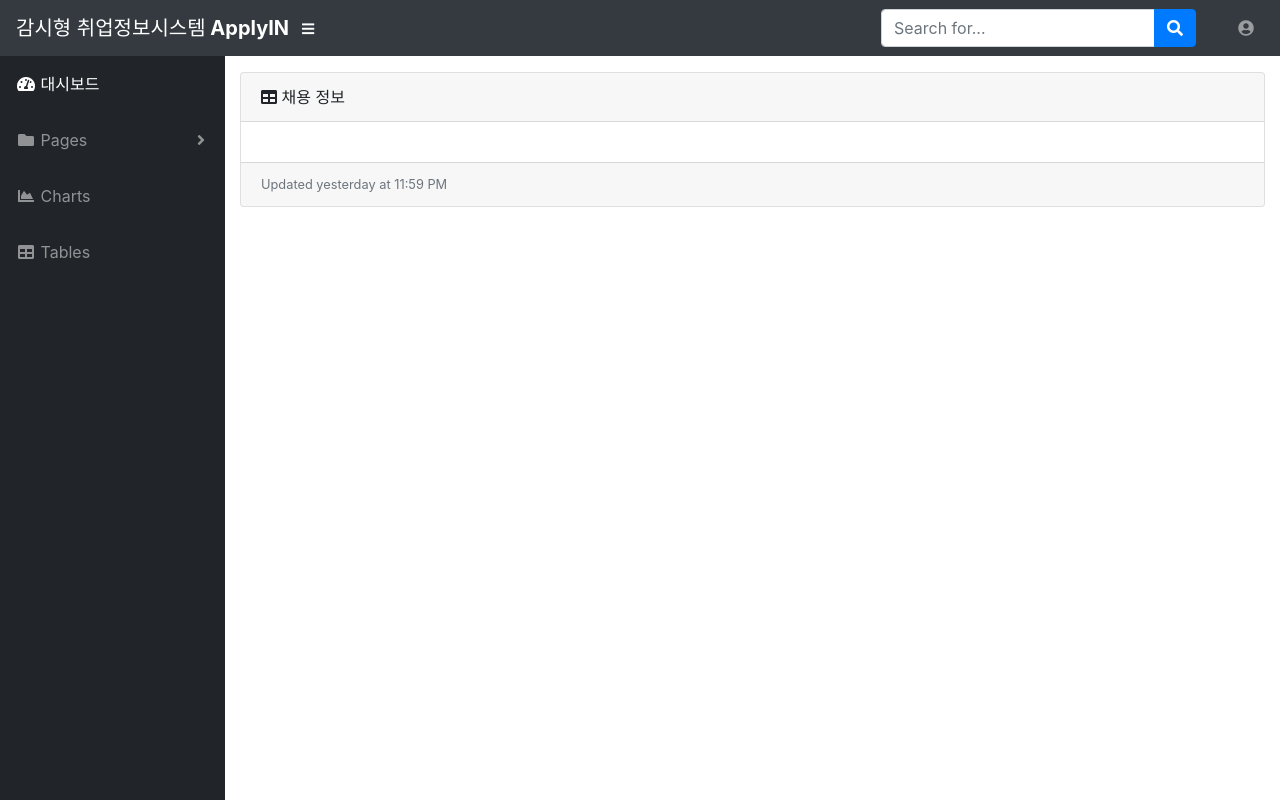
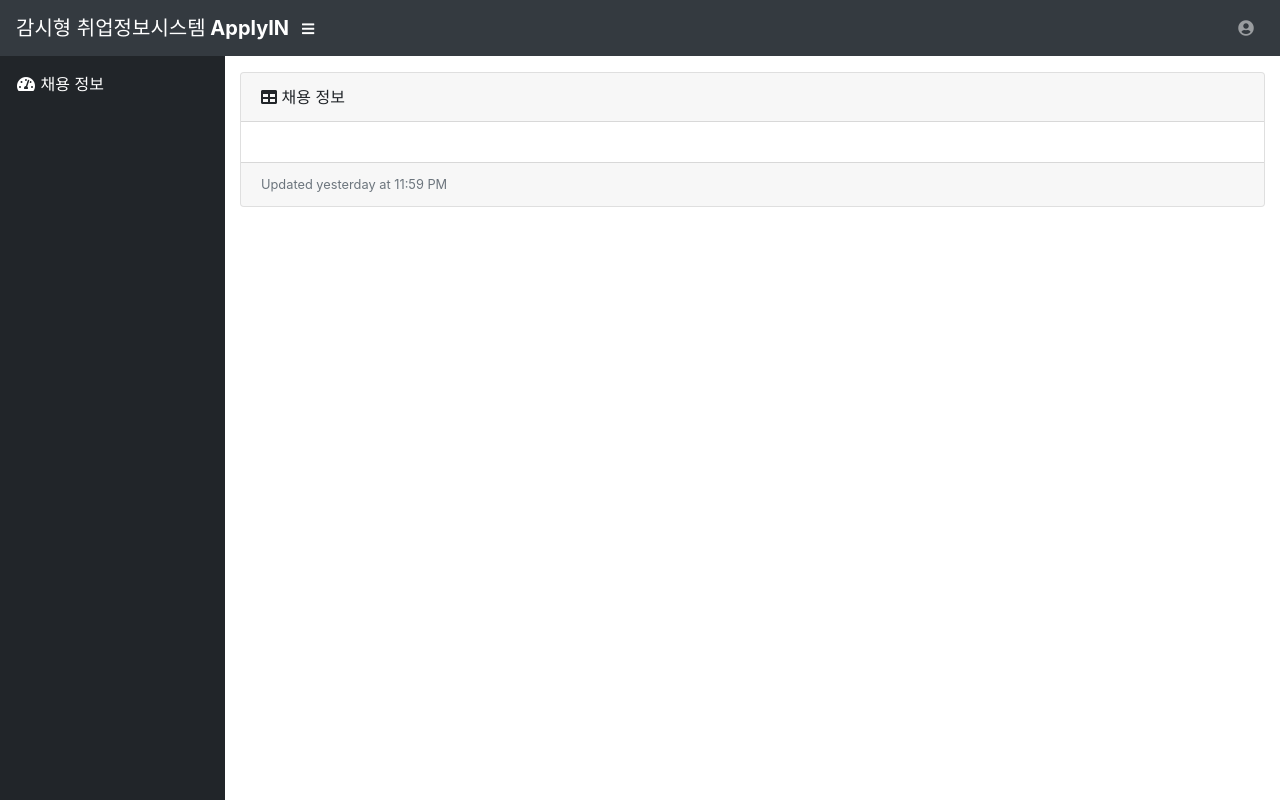
Before and after one commit to likelionknut/applyin, a Django app: page / in a window 1280 px wide. Run offline with Django 3.2, Linux system fonts and the light colour scheme; data that the repository does not hold is empty; some libraries are stand-ins or nearby versions.

Commit message:
사용하지 않는 위젯 주석

```diff
--- a/www/templates/www/base_nav.html
+++ b/www/templates/www/base_layout.html
@@ -12,12 +12,12 @@
         <!-- Navbar Search -->
         <form class="d-none d-md-inline-block form-inline ml-auto mr-0 mr-md-3 my-2 my-md-0">
             <div class="input-group">
-                <input type="text" class="form-control" placeholder="Search for..." aria-label="Search"
-                       aria-describedby="basic-addon2">
+{#                <input type="text" class="form-control" placeholder="Search for..." aria-label="Search"#}
+{#                       aria-describedby="basic-addon2">#}
                 <div class="input-group-append">
-                    <button class="btn btn-primary" type="button">
-                        <i class="fas fa-search"></i>
-                    </button>
+{#                    <button class="btn btn-primary" type="button">#}
+{#                        <i class="fas fa-search"></i>#}
+{#                    </button>#}
                 </div>
             </div>
         </form>
@@ -80,37 +80,37 @@
 {% block sidebar %}
     <ul class="sidebar navbar-nav">
         <li class="nav-item active">
-            <a class="nav-link" href="index.html">
+            <a class="nav-link" href="{% url 'index' %}">
                 <i class="fas fa-fw fa-tachometer-alt"></i>
-                <span>대시보드</span>
+                <span>채용 정보</span>
             </a>
         </li>
-        <li class="nav-item dropdown">
-            <a class="nav-link dropdown-toggle" href="#" id="pagesDropdown" role="button" data-toggle="dropdown"
-               aria-haspopup="true" aria-expanded="false">
-                <i class="fas fa-fw fa-folder"></i>
-                <span>Pages</span>
-            </a>
-            <div class="dropdown-menu" aria-labelledby="pagesDropdown">
-                <h6 class="dropdown-header">pages Screens:</h6>
-                <a class="dropdown-item" href="#">page 1</a>
-                <a class="dropdown-item" href="#">page 2</a>
-                <a class="dropdown-item" href="#">page 3</a>
-                <div class="dropdown-divider"></div>
-                <h6 class="dropdown-header">Other Pages:</h6>
-                <a class="dropdown-item" href="404.html">404 Page</a>
-                <a class="dropdown-item" href="blank.html">Blank Page</a>
-            </div>
-        </li>
-        <li class="nav-item">
-            <a class="nav-link" href="charts.html">
-                <i class="fas fa-fw fa-chart-area"></i>
-                <span>Charts</span></a>
-        </li>
-        <li class="nav-item">
-            <a class="nav-link" href="tables.html">
-                <i class="fas fa-fw fa-table"></i>
-                <span>Tables</span></a>
-        </li>
+{#        <li class="nav-item dropdown">#}
+{#            <a class="nav-link dropdown-toggle" href="#" id="pagesDropdown" role="button" data-toggle="dropdown"#}
+{#               aria-haspopup="true" aria-expanded="false">#}
+{#                <i class="fas fa-fw fa-folder"></i>#}
+{#                <span>Pages</span>#}
+{#            </a>#}
+{#            <div class="dropdown-menu" aria-labelledby="pagesDropdown">#}
+{#                <h6 class="dropdown-header">pages Screens:</h6>#}
+{#                <a class="dropdown-item" href="#">page 1</a>#}
+{#                <a class="dropdown-item" href="#">page 2</a>#}
+{#                <a class="dropdown-item" href="#">page 3</a>#}
+{#                <div class="dropdown-divider"></div>#}
+{#                <h6 class="dropdown-header">Other Pages:</h6>#}
+{#                <a class="dropdown-item" href="404.html">404 Page</a>#}
+{#                <a class="dropdown-item" href="blank.html">Blank Page</a>#}
+{#            </div>#}
+{#        </li>#}
+{#        <li class="nav-item">#}
+{#            <a class="nav-link" href="charts.html">#}
+{#                <i class="fas fa-fw fa-chart-area"></i>#}
+{#                <span>Charts</span></a>#}
+{#        </li>#}
+{#        <li class="nav-item">#}
+{#            <a class="nav-link" href="tables.html">#}
+{#                <i class="fas fa-fw fa-table"></i>#}
+{#                <span>Tables</span></a>#}
+{#        </li>#}
     </ul>
 {% endblock sidebar %}
--- a/www/templates/www/index.html
+++ b/www/templates/www/index.html
@@ -1,4 +1,4 @@
-{% extends 'www/base_nav.html' %}
+{% extends 'www/base_layout.html' %}
 {% load static %}
 {% block title %}
     ApplyIN :: 감시형 취업정보시스템
```
